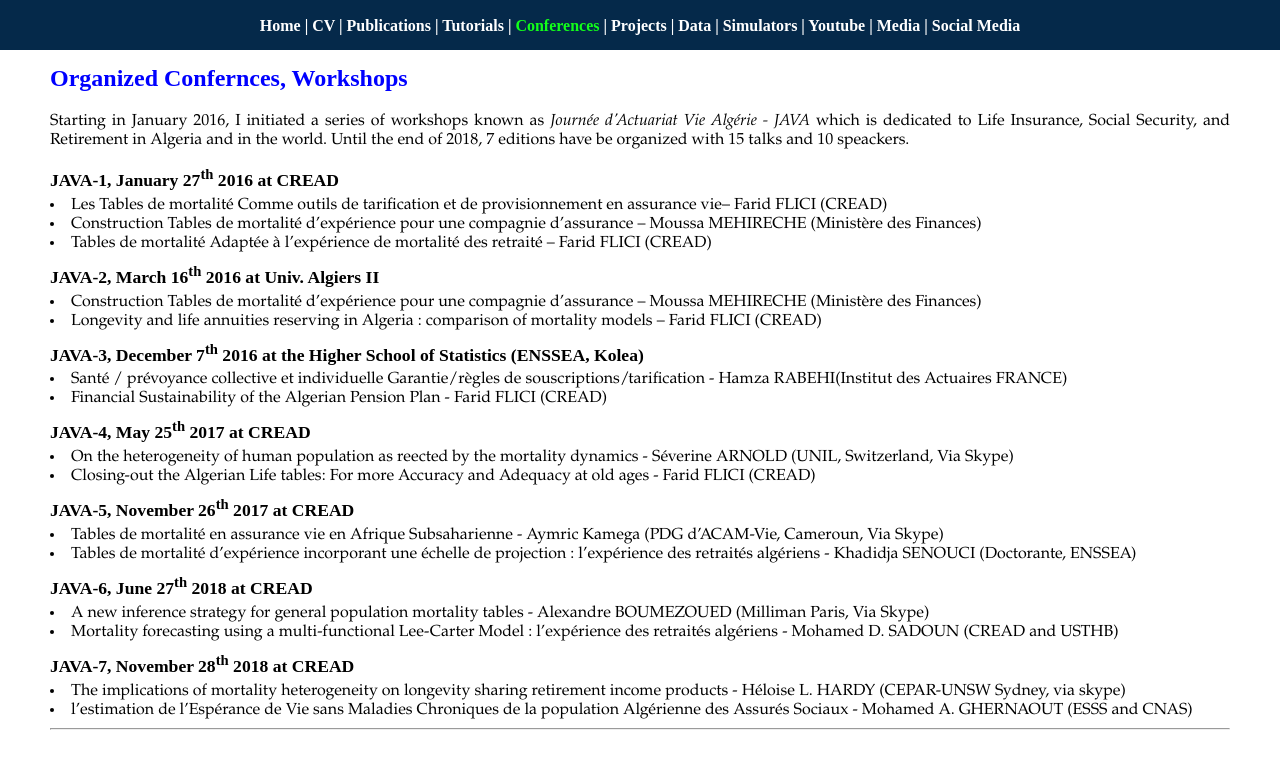
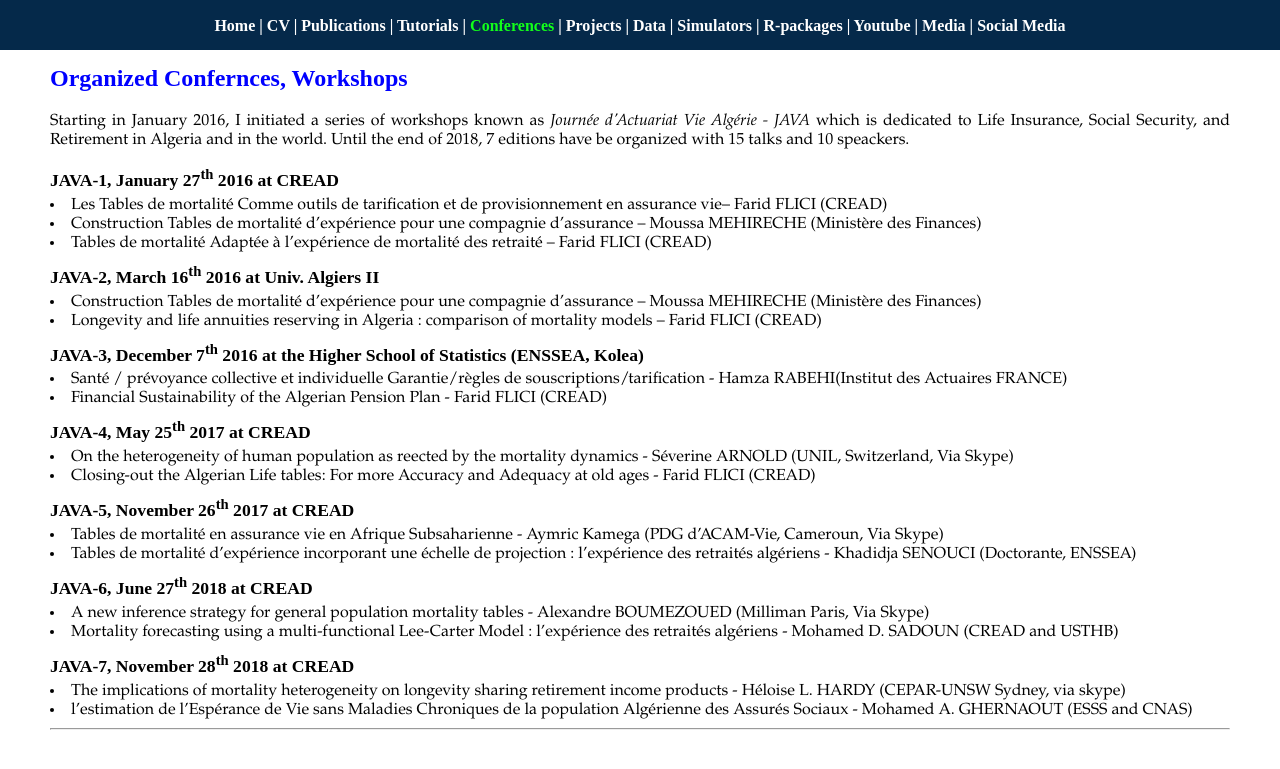
Before and after one commit to Farid-FLICI/farid-flici.github.io, a Jekyll site: the page conf.html, which Jekyll copies as it is, in a window 1280 px wide. Shown: the top 769 px of the page. Built offline with Jekyll 4.4.1, drawn with Linux system fonts in a browser that asks for light colours.

Commit message:
Update conf.html

```diff
--- a/conf.html
+++ b/conf.html
@@ -91,6 +91,8 @@
 <a> |  </a>
 <a  href="./pps.html" class="a" >Simulators</a>
 <a> |  </a>
+<a  href="./pps.html" class="a" >R-packages</a>
+<a> |  </a>
 <a  href="./yout.html" class="a">Youtube</a>
 <a> |  </a>
 <a  href="./med.html" class="a">Media</a>
```
